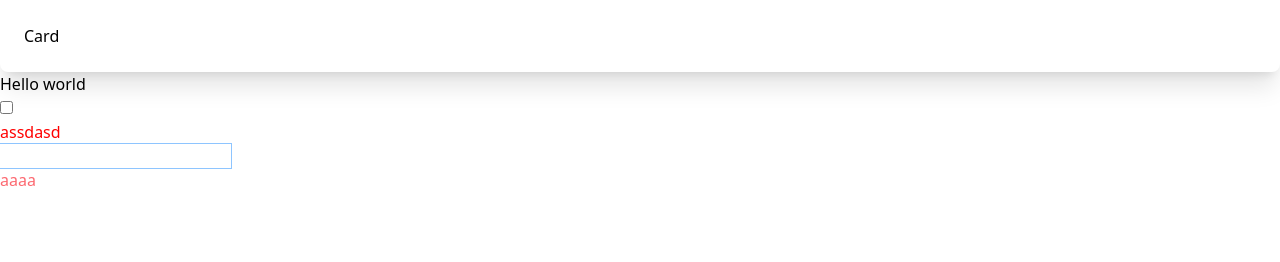
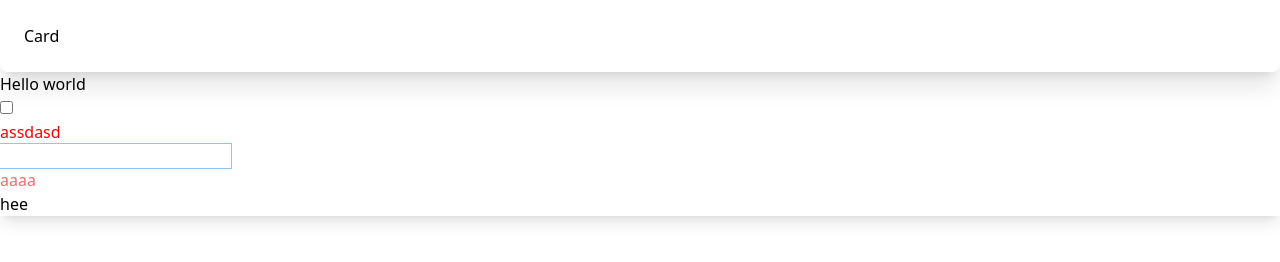
Before and after one commit to token-hub/tailwind-playground, a website: page index.html in a window 1280 px wide. Drawn offline with Linux system fonts and the light colour scheme.

Commit message:
Task 74
Write a div with a black box shadow at 10% opacity using the slash modifier

```diff
--- a/index.html
+++ b/index.html
@@ -20,5 +20,6 @@
         <input type="text" class="ring ring-blue-300 caret-blue-500" />
 
         <p class="text-red-500/[71.37%]">aaaa</p>
+        <div class="shadow-lg shadow-black/10">hee</div>
     </body>
 </html>
```
Also changed, not shown: src/output.css.
